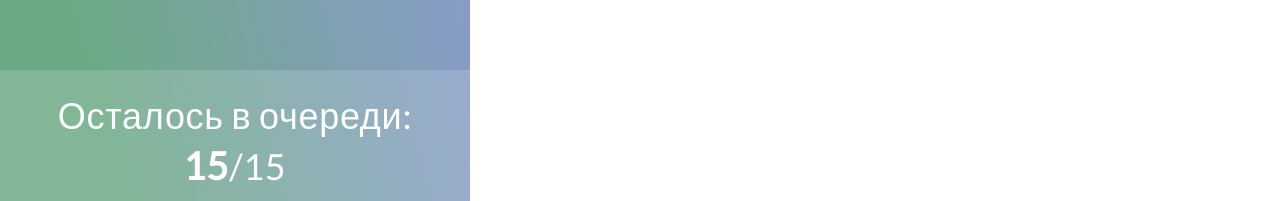
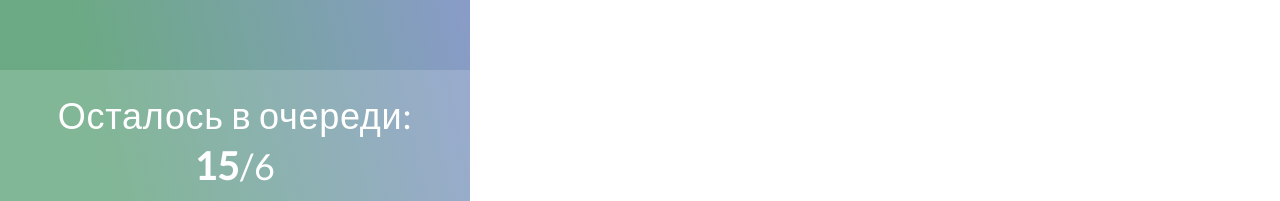
Before and after one commit to elnish/Inckkiev-test, a Vue app: page /main in a window 1280 px wide. Shown: the part 820-1021 px from the top of the page. Built offline with nearby package versions, Linux system fonts and the light colour scheme.

Commit message:
max change from 15 to 6

```diff
--- a/src/store.js
+++ b/src/store.js
@@ -51,7 +51,7 @@ export default new Vuex.Store({
       state.firstDrug = 0;
       state.secondDrug = 0;
       state.thirdDrug = 0;
-      state.max = 15;
+      state.max = 6;
     }
   },
   actions: {
--- a/src/views/Main.vue
+++ b/src/views/Main.vue
@@ -23,7 +23,7 @@
             </div>
         </div>
         <div class="main__aside-footer">
-            <p class="main__aside-text">Осталось в очереди: <br/> <span class="main__aside-text main__aside-text_bold">{{ max }}</span>/15</p>
+            <p class="main__aside-text">Осталось в очереди: <br/> <span class="main__aside-text main__aside-text_bold">{{ max }}</span>/6</p>
         </div>
     </div>
     <!-- <div class="main__contant"> -->
@@ -141,7 +141,7 @@ export default {
             "reload"
         ]),
         next: function() {
-            if(this.max == 9) {
+            if(this.max == 0) {
                 this.$router.push({ path: 'final' })
             }
         },
```
